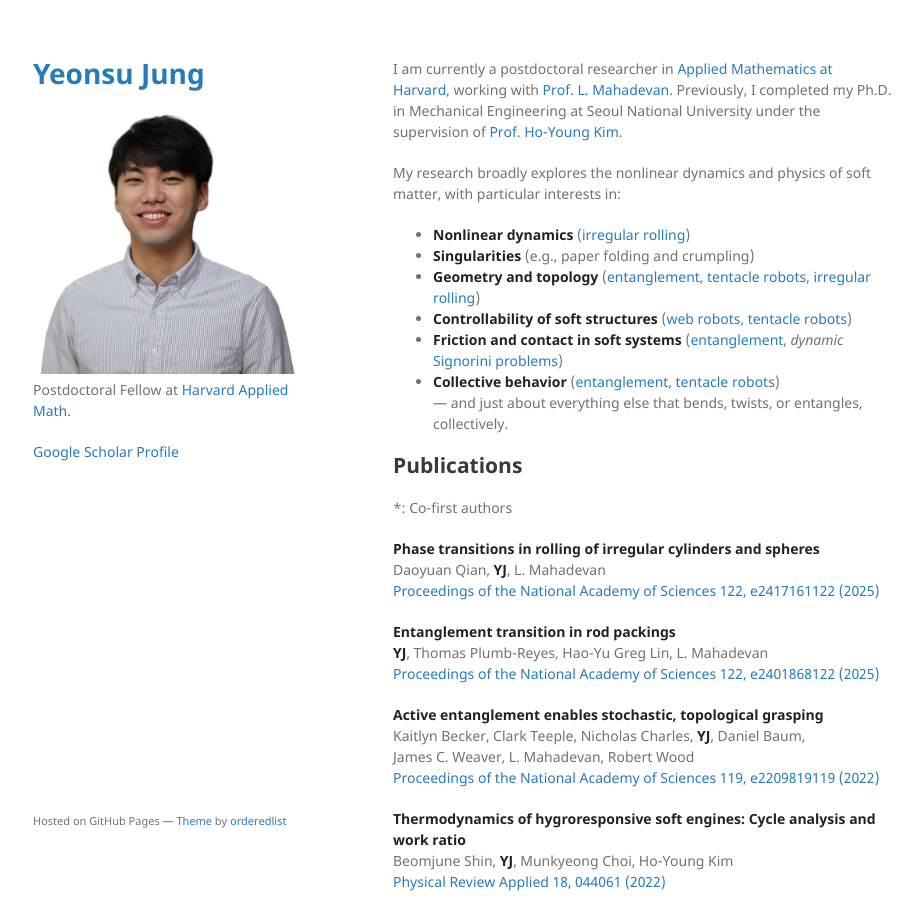
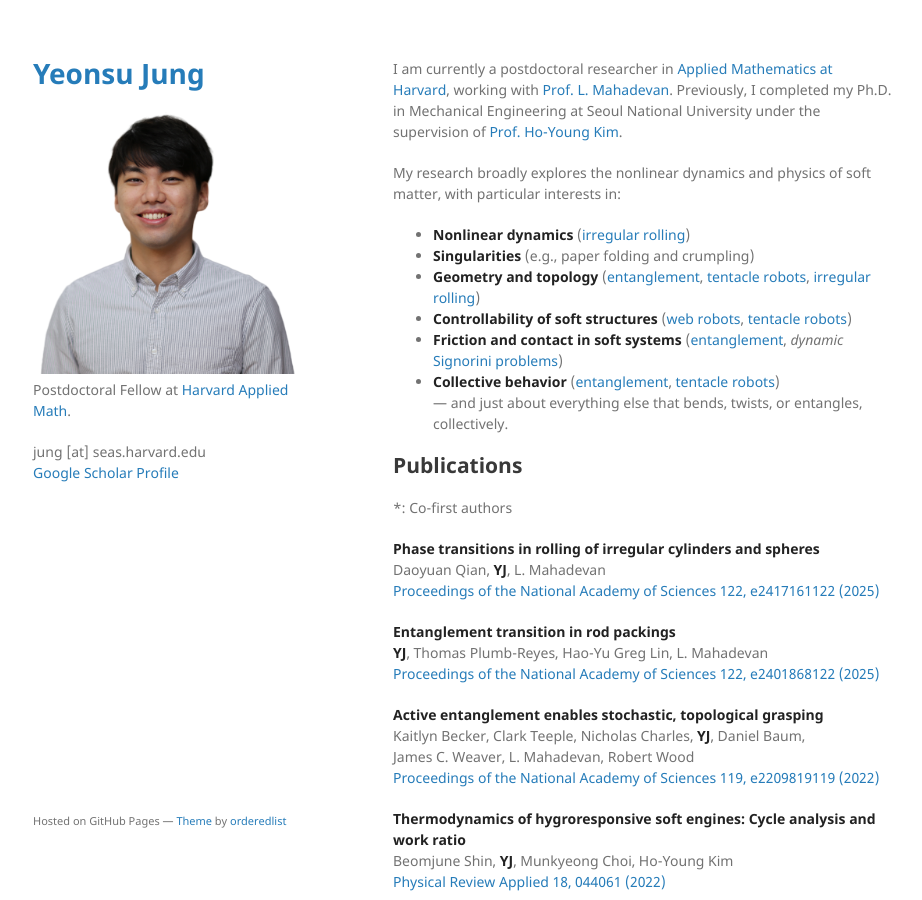
Before and after one commit to yeonsu-jung/website_pages-themes-minimal-c27a30c, a Jekyll site: the page built from index.md, in a window 1280 px wide and 900 px high. Shown: the whole window, without its empty margins (177-1099 px from the left). Built offline with Jekyll 4.4.1, drawn with Linux system fonts in a browser that asks for light colours.

Commit message:
Update default.html

```diff
--- a/_layouts/default.html
+++ b/_layouts/default.html
@@ -26,7 +26,7 @@
         <!-- {% if site.github.is_user_page %}
         <p class="view"><a href="{{ site.github.owner_url }}">View My GitHub Profile</a></p>
         {% endif %} -->
-
+        jung [at] seas.harvard.edu
         <p class="view"><a href="https://scholar.google.com/citations?user=BMZc1CcAAAAJ&hl=en">Google Scholar Profile</a></p>
 
         {% if site.show_downloads %}
```
